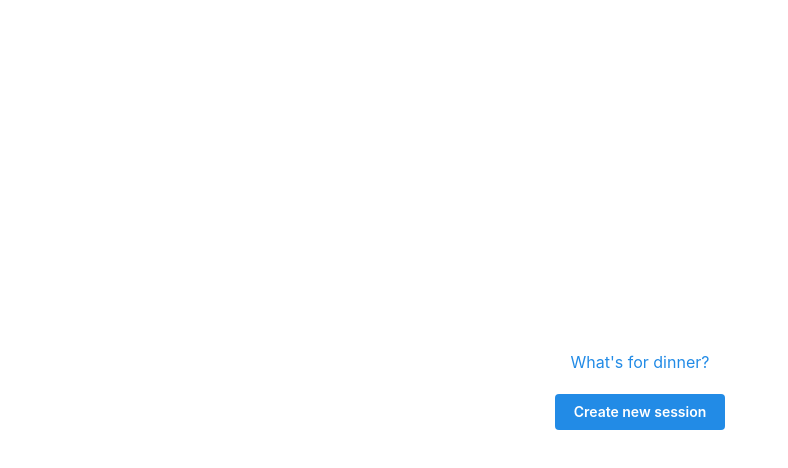
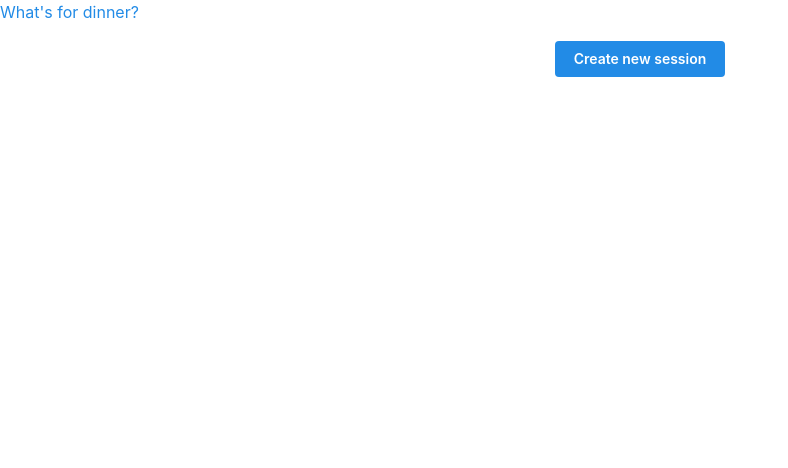
Before and after one commit to julianty/whatsfordinner, a React (Vite) app: page / in a window 1280 px wide. Shown: the top 468 px of the page, without its empty margins (0-788 px from the left). Built offline with nearby package versions, Linux system fonts and the light colour scheme.

Commit message:
Adjust spacing for full page app

```diff
--- a/src/App.tsx
+++ b/src/App.tsx
@@ -8,6 +8,7 @@ function App() {
   return (
     <MantineProvider>
       <SessionProvider>
+        <Navbar />
         <Stack
           gap="lg"
           style={{
@@ -15,12 +16,11 @@ function App() {
             flexDirection: "column",
             alignItems: "center",
             justifyContent: "center",
-            height: "100vh",
-            width: "100vw",
+            height: "100%",
+            width: "100%",
             padding: "1rem",
           }}
         >
-          <Navbar />
           <NewSessionButton />
           <Group>
             <SwipeContainer />
```
